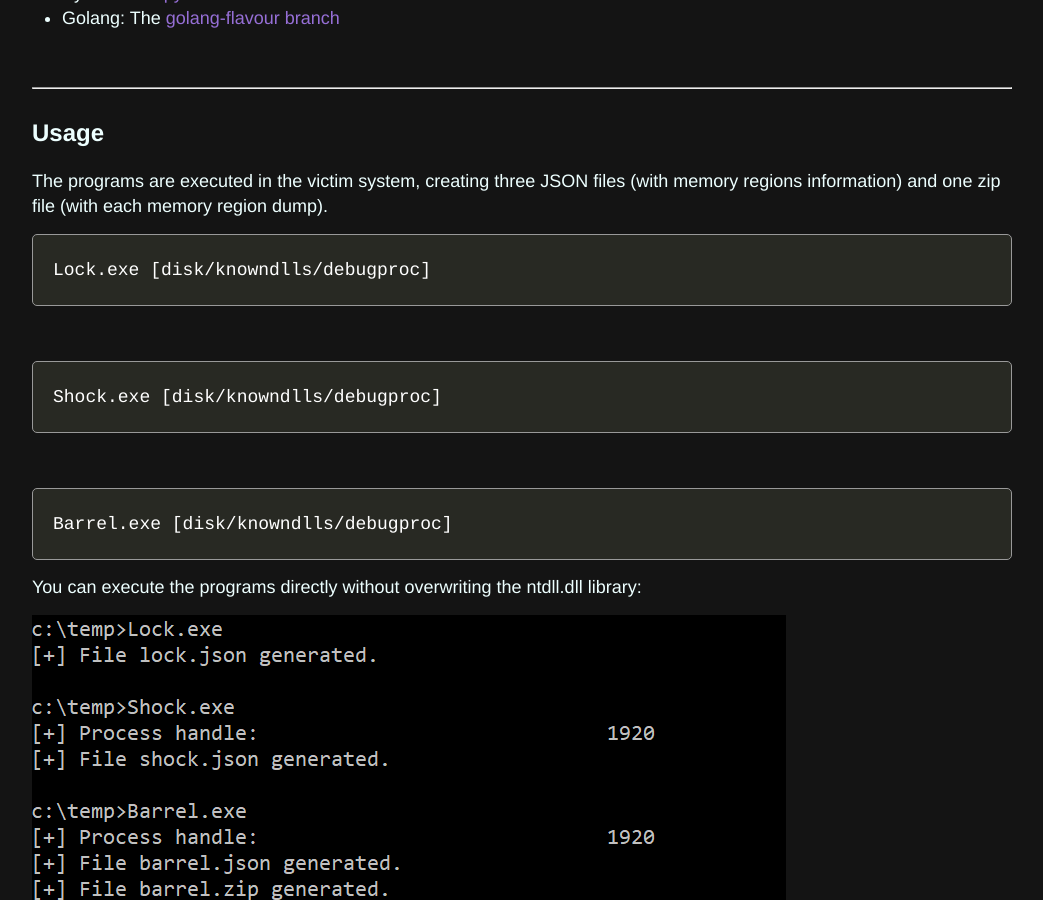
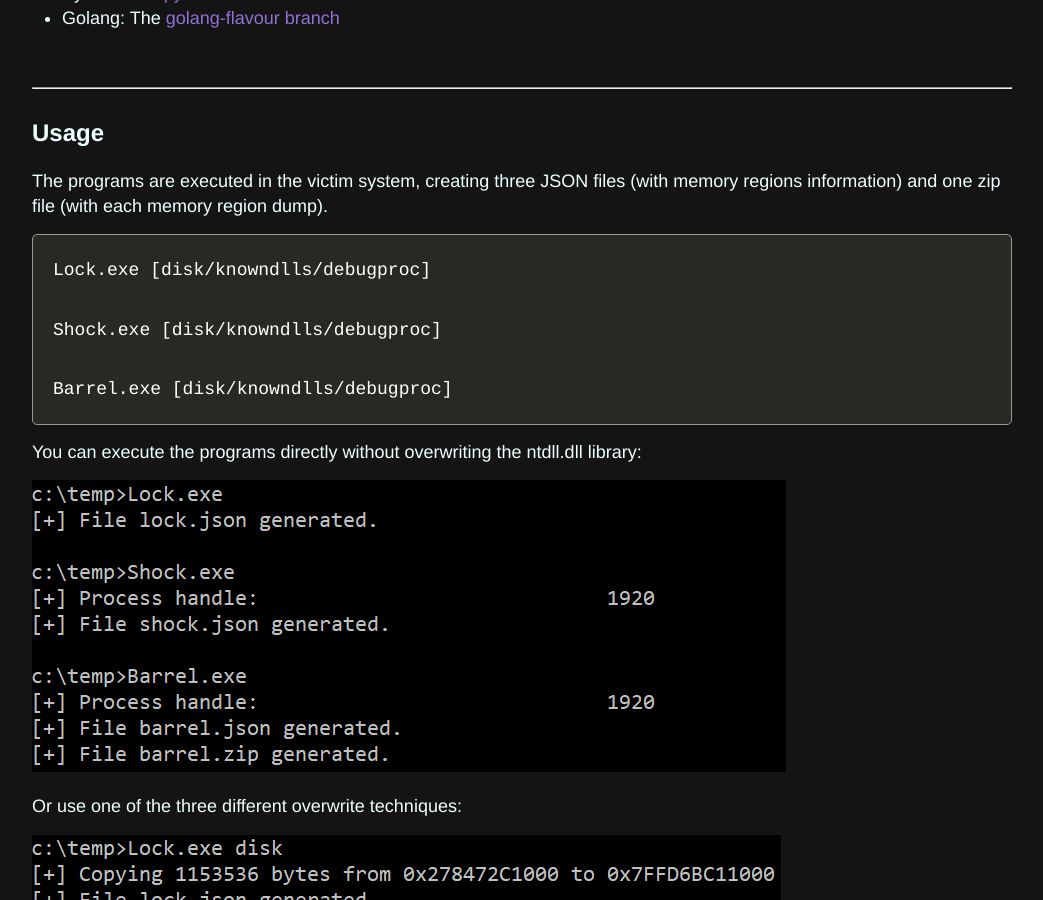
Before and after one commit to ricardojoserf/ricardojoserf.github.io, a Jekyll site: the page built from _posts/2024-7-16-trickdump.md, in a window 1280 px wide and 900 px high, scrolled down 1514 px. Shown: the whole window, without its empty margins (118-1161 px from the left). Built offline with Jekyll 4.4.1, drawn with Linux system fonts in a browser that asks for light colours; some of the changed text lies outside the part shown.

Commit message:
Update 2024-7-16-trickdump.md

````diff
--- a/_posts/2024-7-16-trickdump.md
+++ b/_posts/2024-7-16-trickdump.md
@@ -61,17 +61,9 @@
 
 ```
 Lock.exe [disk/knowndlls/debugproc]
-```
 
-<br>
+Shock.exe [disk/knowndlls/debugproc]
 
-```
-Shock.exe [disk/knowndlls/debugproc]
-```
-
-<br>
-
-```
 Barrel.exe [disk/knowndlls/debugproc]
 ```
 
@@ -100,17 +92,9 @@
 
 ```
 python lock.py [-o OPTION] [-p PATH]
-```
 
-<br>
+python shock.py [-o OPTION] [-p PATH]
 
-```
-python shock.py [-o OPTION] [-p PATH]
-```
-
-<br>
-
-```
 python barrel.py [-o OPTION] [-p PATH]
 ```
 
@@ -159,17 +143,9 @@
 
 ```
 go run lock.go [-o OPTION] [-p PATH]
-```
 
-<br>
+go run shock.go [-o OPTION] [-p PATH]
 
-```
-go run shock.go [-o OPTION] [-p PATH]
-```
-
-<br>
-
-```
 go run barrel.go [-o OPTION] [-p PATH]
 ```
 
````
